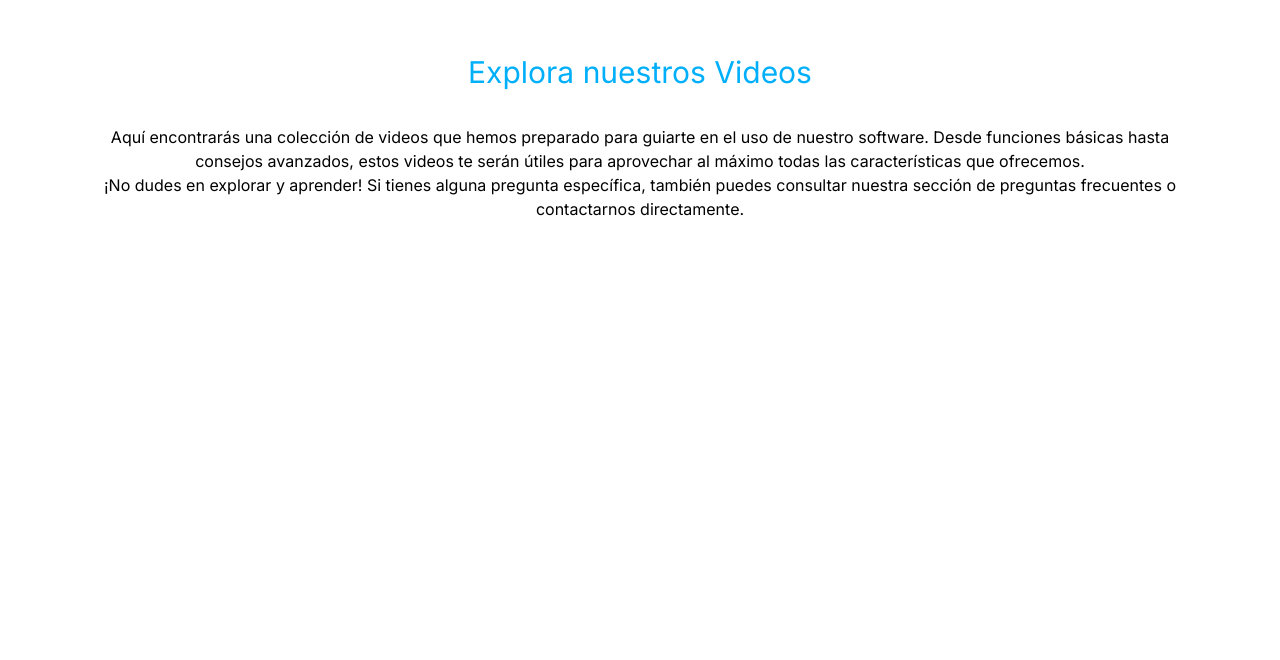
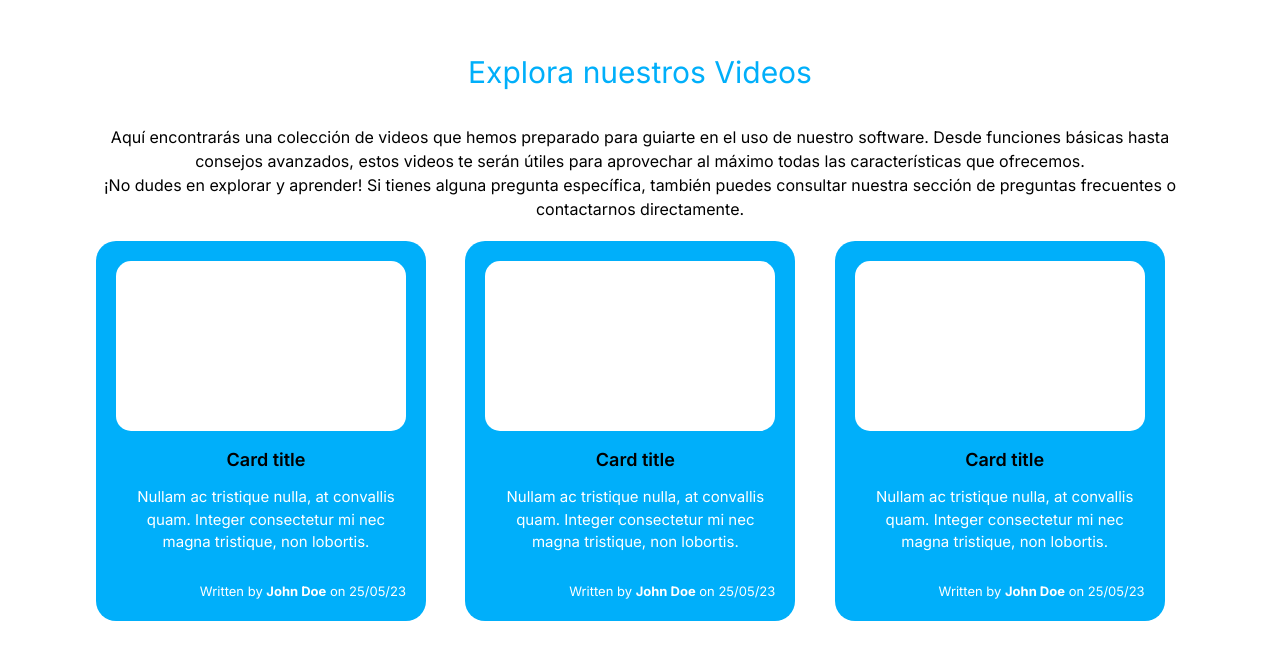
Before and after one commit to SwordGenius/proyecto_aura_front, a Next.js app: page / in a window 1280 px wide. Shown: the part 846-1506 px from the top of the page. Built offline with nearby package versions, Linux system fonts and the light colour scheme.

Commit message:
cards agregadas

```diff
--- a/src/app/components/Guide.js
+++ b/src/app/components/Guide.js
@@ -61,6 +61,8 @@ const Guide = () => {
 
             <div className="guide-section" ref={sectionRefs[1]}>
                 <div className="container-guide1">
+
+                    <div className="textWelcolme2">
                         <h2 className="titleWelcome2">Explora nuestros Videos</h2>
                         <p>
                             Aquí encontrarás una colección de videos que hemos preparado para guiarte en el uso de nuestro software.
@@ -71,6 +73,42 @@ const Guide = () => {
                             ¡No dudes en explorar y aprender! Si tienes alguna pregunta específica, también puedes consultar nuestra sección
                             de preguntas frecuentes o contactarnos directamente.
                         </p>
+
+                        <div className="cardsVideos">
+
+                            <div className="cardvideo">
+                                <div className="card-image"></div>
+                                <p className="card-title">Card title</p>
+                                <p className="card-body">
+                                    Nullam ac tristique nulla, at convallis quam. Integer consectetur mi nec magna tristique, non lobortis.
+                                </p>
+                                <p class="footer">Written by <span class="by-name">John Doe</span> on <span class="date">25/05/23</span></p>
+                            </div>
+
+                            <div className="cardvideo">
+                                <div className="card-image"></div>
+                                <p className="card-title">Card title</p>
+                                <p className="card-body">
+                                    Nullam ac tristique nulla, at convallis quam. Integer consectetur mi nec magna tristique, non lobortis.
+                                </p>
+                                <p className="footer">Written by <span className="by-name">John Doe</span> on <span className="date">25/05/23</span></p>
+                            </div>
+
+                            <div className="cardvideo">
+                                <div className="card-image"></div>
+                                <p className="card-title">Card title</p>
+                                <p className="card-body">
+                                    Nullam ac tristique nulla, at convallis quam. Integer consectetur mi nec magna tristique, non lobortis.
+                                </p>
+                                <p className="footer">Written by <span className="by-name">John Doe</span> on <span className="date">25/05/23</span></p>
+                            </div>
+
+
+
+                        </div>
+                    </div>
+
+
                 </div>
             </div>
 
--- a/src/styles/StylesGuide.css
+++ b/src/styles/StylesGuide.css
@@ -63,6 +63,7 @@
 
 .container-guide1 {
     text-align: center;
+
 }
 
 .titleWelcome2 {
@@ -70,3 +71,64 @@
     font-size: 30px;
     color: #00affa;
 }
+
+
+/*styles de las card*/
+
+.cardsVideos {
+    display: grid;
+    grid-template-columns: repeat(3, 1fr);
+    grid-gap: 20px;
+    margin-top: 20px;
+
+    @media (max-width: 768px) {
+        grid-template-columns: 1fr;
+        text-align: center;
+
+    }
+}
+
+.cardvideo {
+    padding: 20px;
+    width: 330px;
+    min-height: 370px;
+    border-radius: 20px;
+    background: #00affa;
+    transition: 0.4s;
+}
+
+.cardvideo:hover {
+    translate: 0 -10px;
+}
+
+.card-title {
+    font-size: 18px;
+    font-weight: 600;
+    color: #000000;
+    margin: 15px 0 0 10px;
+}
+
+.card-image {
+    min-height: 170px;
+    background-color: #ffffff;
+    border-radius: 15px;
+    background: #ffffff;
+
+}
+
+.card-body {
+    margin: 13px 0 0 10px;
+    color: rgb(255, 255, 255);
+    font-size: 15px;
+}
+
+.footer {
+    float: right;
+    margin: 28px 0 0 18px;
+    font-size: 13px;
+    color: #ffffff;
+}
+
+.by-name {
+    font-weight: 700;
+}
```
Lines whose indentation alone changed are shown as unchanged.
